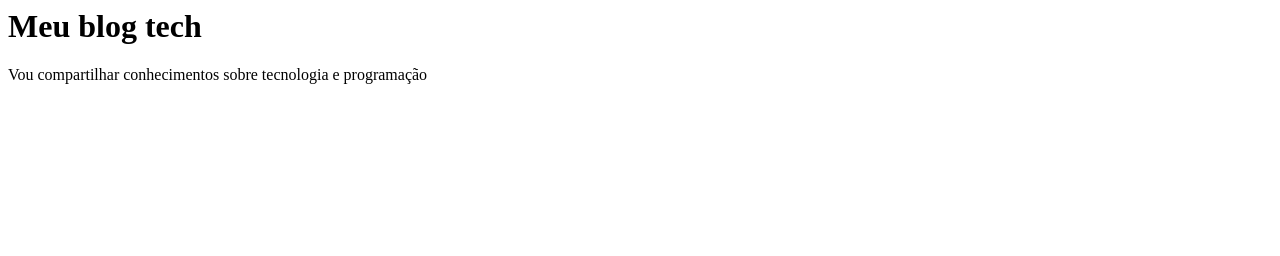
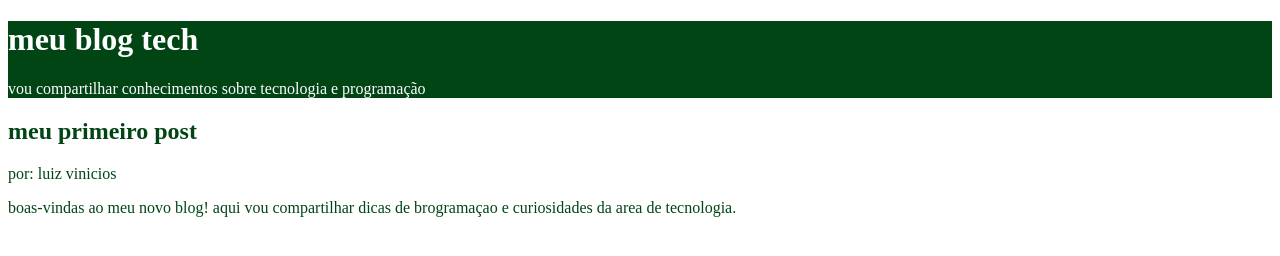
Before and after one commit to luizste-blip/-do-zero-primeira-intera-o, a plain HTML site: page index.html in a window 1280 px wide. Drawn offline with Linux system fonts and the light colour scheme.

Commit message:
13/08/25

```diff
--- a/index.html
+++ b/index.html
@@ -1,3 +1,30 @@
-<h1>Meu blog tech</h1>
 
-<p>Vou compartilhar conhecimentos sobre tecnologia e programação</p>
+<!DOCTYPE html>
+<html lang="pt-br">
+    <head>
+        <meta charset="UTF-8">
+        <meta name="viewport" content="width=device-width, initial-scale=1.0">
+        <title>blog</title>
+        <style>
+            header{
+                background-color: #014515;
+                color:#FFFFFF
+            }
+            main {
+                background-color: #FFFFFF;
+                color: #014515;
+            }
+        </style>
+    </head>
+    <body>
+        <header>
+            <h1>meu blog tech</h1>
+            <p>vou compartilhar conhecimentos sobre tecnologia e programação</p>
+        </header>
+        <main>
+            <h2>meu primeiro post</h2>
+            <P>por: luiz vinicios</P>
+            <p>boas-vindas ao meu novo blog! aqui vou compartilhar dicas de brogramaçao e curiosidades da area de tecnologia.</p>
+        </main>
+    </body>
+</html>
```
